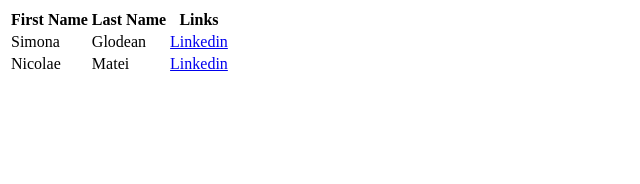
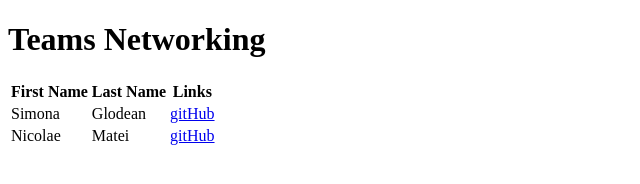
Before and after one commit to simonaglodean/teams-networking, a plain HTML site: page index.html in a window 1280 px wide. Shown: the whole page, without its empty margins (0-640 px from the left). Drawn offline with Linux system fonts and the light colour scheme.

Commit message:
get almsot all persons from json using fetch

```diff
--- /dev/null
+++ b/functions.js
@@ -0,0 +1,23 @@
+function insertPersons (persons) {
+    const tbody = document.querySelector('#list tbody');
+    tbody.innerHTML = getPersonsHtml(persons);
+}
+
+function getPersonsHtml (persons) {
+    return getPersonHtml(persons[0]) + getPersonHtml(persons[1]);
+}
+
+function getPersonHtml (person) {
+    const gitHub = person.gitHub;
+    return ` <tr>
+        <td>${person.firstName}</td>
+        <td>${person.lastName}</td>
+        <td><a target="_blank" href="https://github.com/${person.gitHub}">gitHub</a></td>
+    </tr>`
+}
+
+fetch('teams.json')
+    .then(res => res.json())
+    .then(data => {
+        insertPersons(data);
+    });
--- a/index.html
+++ b/index.html
@@ -2,30 +2,22 @@
 <html lang="en">
 <head>
     <meta charset="UTF-8">
-    <meta name="viewport" content="width=tabt, initial-scale=1.0">
-    <title>Document</title>
+    <meta name="viewport" content="width=device-width, initial-scale=1.0">
+
+    <title>Teams Network</title>
 </head>
 <body>
-    <table>
+    <h1>Teams Networking</h1>
+    <table id="list">
         <thead>
-            <tr>
                 <th>First Name</th>
                 <th>Last Name</th>
                 <th>Links</th>
-            </tr>
         </thead>
         <tbody>
-            <tr>
-                <td>Simona</td>
-                <td>Glodean</td>
-                <td><a href="https://github.com/simonaglodean">Linkedin</a></td>
-            </tr>
-            <tr>
-                <td>Nicolae</td>
-                <td>Matei</td>
-                <td><a href="https://nmatei.github.io/">Linkedin</a></td>
-            </tr>
+
         </tbody>
     </table>
+    <script src="./functions.js"></script>
 </body>
 </html>
--- a/teams.json
+++ b/teams.json
@@ -0,0 +1,12 @@
+[
+    {
+      "firstName": "Simona",
+      "lastName": "Glodean",
+      "gitHub": "simonaglodean"
+    },
+    {
+      "firstName": "Nicolae",
+      "lastName": "Matei",
+      "gitHub": "nmatei"
+    }
+]
```
Also changed, not shown: persons.js (deleted), 1 other file.
